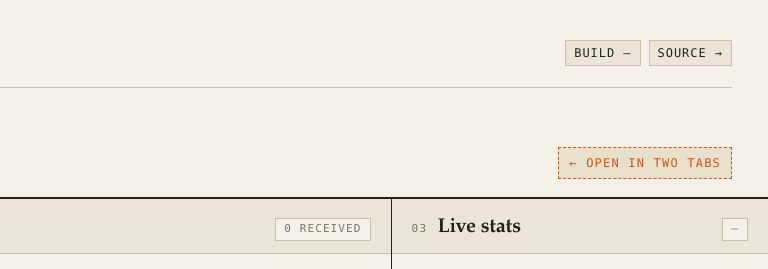
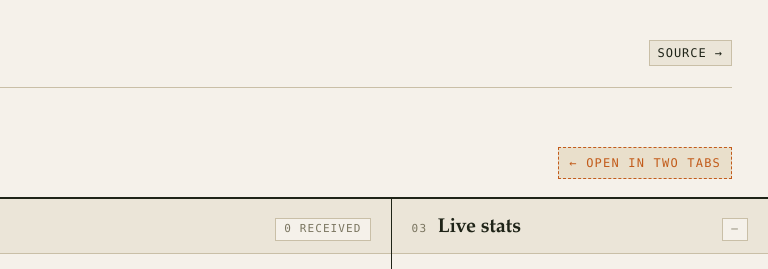
Before and after one commit to EthanY33/wirefan, a plain HTML site: page web/index.html in a window 1280 px wide. Shown: the top 269 px of the page, 512-1280 px from the left. Drawn offline with Linux system fonts and the light colour scheme.

Commit message:
fix(web): remove the build pill nothing ever fills
The masthead carried a "build" pill (#meta-build) that no script or
server template ever populated, so the demo always showed a dead
"build" placeholder next to the source link. Remove it. The
.masthead-meta and .meta-pill styles stay: the source pill still uses
them, and no CSS targeted the build pill on its own.

```diff
--- a/web/index.html
+++ b/web/index.html
@@ -19,7 +19,6 @@
         this tab <span id="peerBadgeId"></span>
       </span>
       <div class="masthead-meta">
-        <span class="meta-pill" id="meta-build">build &mdash;</span>
         <span class="meta-pill"><a href="https://github.com/EthanY33/wirefan">source &rarr;</a></span>
       </div>
     </div>
```
